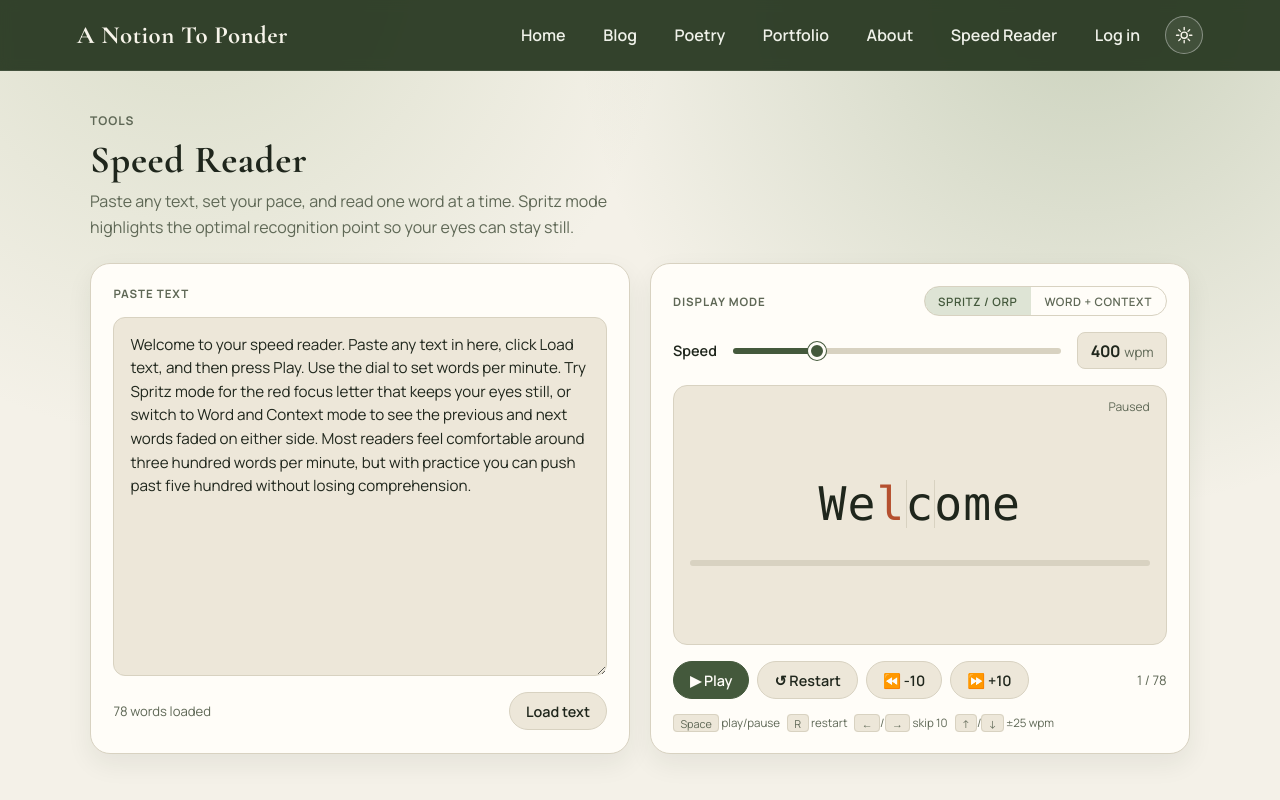
After one commit to abwasker/MyWebsite, a Django app: page /speed-reader/ in a window 1280 px wide. The commit adds this page. Run offline with Django 5.2, Linux system fonts and the light colour scheme.

Commit message:
Added a speed reader page.

```diff
--- a/Website/Website/urls.py
+++ b/Website/Website/urls.py
@@ -26,6 +26,7 @@ urlpatterns = [
     path("", blog_views.landing_page, name="home"),
     path("portfolio/", blog_views.portfolio_page, name="portfolio"),
     path("about/", blog_views.about_page, name="about"),
+    path("speed-reader/", blog_views.speed_reader_page, name="speed-reader"),
     path("resume/", blog_views.resume_page, name="resume"),
     path("accounts/signup/", blog_views.signup_view, name="signup"),
     path("accounts/", include("django.contrib.auth.urls")),
--- a/Website/blog/views.py
+++ b/Website/blog/views.py
@@ -70,6 +70,10 @@ def portfolio_page(request):
 
 def about_page(request):
     return render(request, "about.html")
+
+
+def speed_reader_page(request):
+    return render(request, "speedreader.html")
 
 
 def resume_page(request):
--- /dev/null
+++ b/Website/static/speedreader.css
@@ -0,0 +1,361 @@
+/* Speed Reader — reskinned to the site's rustic theme.
+   All colors come from the app.css theme variables so it follows light/dark.
+   Scoped under #speed-reader-page; `background: transparent` keeps the
+   dark-mode <main> panel from showing square corners behind the cards. */
+
+#speed-reader-page {
+  background: transparent;
+  display: flex;
+  flex-direction: column;
+  gap: 1.4rem;
+
+  /* Local accents derived from the theme palette. */
+  --sr-accent: var(--olive-700);
+  --sr-accent-soft: color-mix(in srgb, var(--olive-500) 22%, transparent);
+  --sr-good: var(--olive-500);
+  --sr-orp: #b5502f; /* warm rust focus letter, tuned per theme below */
+}
+
+[data-theme="dark"] #speed-reader-page {
+  --sr-orp: #e08a5f;
+}
+
+/* Intro */
+.sr-intro {
+  display: grid;
+  gap: 0.3rem;
+}
+.sr-eyebrow {
+  margin: 0;
+  color: var(--muted);
+  font-weight: 700;
+  text-transform: uppercase;
+  letter-spacing: 0.08em;
+  font-size: 0.75rem;
+}
+.sr-intro h2 {
+  margin: 0.1rem 0;
+  font-size: clamp(1.9rem, 3vw, 2.6rem);
+}
+.sr-intro p {
+  margin: 0;
+  max-width: 60ch;
+  color: var(--muted);
+  line-height: 1.6;
+}
+
+/* Layout */
+.sr-grid {
+  display: grid;
+  grid-template-columns: 1fr 1fr;
+  gap: 1.2rem;
+  align-items: stretch;
+}
+
+.sr-card {
+  background: var(--panel);
+  border: 1px solid var(--border);
+  border-radius: 20px;
+  padding: 1.4rem;
+  box-shadow: 0 10px 26px var(--card-shadow);
+  display: flex;
+  flex-direction: column;
+  gap: 1rem;
+  min-width: 0;
+}
+
+.sr-card label {
+  font-size: 0.72rem;
+  text-transform: uppercase;
+  letter-spacing: 0.08em;
+  color: var(--muted);
+  font-weight: 700;
+}
+
+/* Input pane */
+textarea#textInput {
+  flex: 1;
+  min-height: 300px;
+  background: var(--bg-soft);
+  color: var(--text);
+  border: 1px solid var(--border);
+  border-radius: 12px;
+  padding: 0.9rem 1rem;
+  font-size: 0.95rem;
+  line-height: 1.55;
+  font-family: inherit;
+  resize: vertical;
+}
+textarea#textInput:focus {
+  outline: none;
+  border-color: var(--sr-accent);
+}
+.sr-input-foot {
+  display: flex;
+  align-items: center;
+  justify-content: space-between;
+  gap: 0.8rem;
+}
+
+/* Meta text */
+.sr-meta {
+  color: var(--muted);
+  font-size: 0.82rem;
+}
+.sr-spacer {
+  flex: 1;
+}
+
+/* Mode toggle + speed dial rows */
+.small-row {
+  display: flex;
+  gap: 0.8rem;
+  align-items: center;
+  justify-content: space-between;
+  flex-wrap: wrap;
+}
+.dial-row {
+  display: flex;
+  align-items: center;
+  gap: 0.9rem;
+}
+.sr-speed-label {
+  text-transform: none !important;
+  letter-spacing: 0 !important;
+  color: var(--text) !important;
+  font-size: 0.9rem !important;
+  font-weight: 600 !important;
+}
+
+.wpm-display {
+  background: var(--bg-soft);
+  border: 1px solid var(--border);
+  border-radius: 8px;
+  padding: 0.4rem 0.75rem;
+  font-variant-numeric: tabular-nums;
+  font-weight: 700;
+  min-width: 88px;
+  text-align: center;
+  color: var(--text);
+}
+.wpm-display small {
+  color: var(--muted);
+  font-weight: 400;
+  margin-left: 0.25rem;
+}
+
+/* Range slider */
+input[type="range"]#wpm {
+  -webkit-appearance: none;
+  appearance: none;
+  flex: 1;
+  height: 6px;
+  border-radius: 3px;
+  background: linear-gradient(
+    to right,
+    var(--sr-accent) 0%,
+    var(--sr-accent) var(--fill, 25%),
+    var(--border) var(--fill, 25%),
+    var(--border) 100%
+  );
+  outline: none;
+}
+input[type="range"]#wpm::-webkit-slider-thumb {
+  -webkit-appearance: none;
+  appearance: none;
+  width: 18px;
+  height: 18px;
+  border-radius: 50%;
+  background: var(--sr-accent);
+  border: 3px solid var(--panel);
+  cursor: pointer;
+  box-shadow: 0 0 0 1px var(--sr-accent);
+}
+input[type="range"]#wpm::-moz-range-thumb {
+  width: 18px;
+  height: 18px;
+  border-radius: 50%;
+  background: var(--sr-accent);
+  border: 3px solid var(--panel);
+  cursor: pointer;
+}
+
+/* Reader stage */
+.reader {
+  background: var(--bg-soft);
+  border: 1px solid var(--border);
+  border-radius: 14px;
+  flex: 1;
+  display: flex;
+  flex-direction: column;
+  align-items: center;
+  justify-content: center;
+  padding: 2rem 1rem;
+  min-height: 260px;
+  position: relative;
+}
+.reader-stage {
+  width: 100%;
+  display: flex;
+  align-items: center;
+  justify-content: center;
+  position: relative;
+  min-height: 80px;
+}
+.reader-stage::before,
+.reader-stage::after {
+  content: "";
+  position: absolute;
+  width: 1px;
+  height: 60%;
+  background: var(--border);
+  top: 20%;
+}
+.reader-stage::before { left: 50%; transform: translateX(-14px); }
+.reader-stage::after  { left: 50%; transform: translateX(14px); }
+
+.word-spritz {
+  font-family: "SF Mono", Menlo, Consolas, monospace;
+  font-size: clamp(2rem, 6vw, 2.9rem);
+  font-weight: 500;
+  letter-spacing: 1px;
+  display: flex;
+  align-items: baseline;
+  line-height: 1;
+}
+.word-spritz .pre,
+.word-spritz .post { color: var(--text); }
+.word-spritz .orp { color: var(--sr-orp); }
+.word-spritz .pre { text-align: right; }
+
+.word-ctx {
+  display: flex;
+  align-items: baseline;
+  justify-content: center;
+  gap: 1.5rem;
+  width: 100%;
+}
+.word-ctx .side {
+  color: var(--muted);
+  opacity: 0.55;
+  font-size: 1.3rem;
+  flex: 1;
+  text-align: right;
+  white-space: nowrap;
+  overflow: hidden;
+  text-overflow: ellipsis;
+}
+.word-ctx .side.right { text-align: left; }
+.word-ctx .center {
+  font-size: clamp(1.8rem, 5vw, 2.5rem);
+  font-weight: 700;
+  color: var(--text);
+  white-space: nowrap;
+}
+
+.reader-status {
+  position: absolute;
+  top: 0.75rem;
+  right: 1rem;
+  font-size: 0.75rem;
+  color: var(--muted);
+  font-variant-numeric: tabular-nums;
+}
+.reader-status.playing { color: var(--sr-good); }
+
+.progress {
+  margin-top: 1rem;
+  height: 6px;
+  background: var(--border);
+  border-radius: 3px;
+  cursor: pointer;
+  position: relative;
+  overflow: hidden;
+  width: 100%;
+}
+.progress-fill {
+  height: 100%;
+  background: var(--sr-accent);
+  width: 0%;
+  transition: width 80ms linear;
+}
+
+/* Controls */
+.controls {
+  display: flex;
+  gap: 0.5rem;
+  flex-wrap: wrap;
+  align-items: center;
+}
+#speed-reader-page button {
+  background: var(--bg-soft);
+  color: var(--text);
+  border: 1px solid var(--border);
+  border-radius: 999px;
+  padding: 0.55rem 1rem;
+  font-size: 0.9rem;
+  cursor: pointer;
+  font-family: inherit;
+  font-weight: 600;
+  transition: border-color 0.15s ease, color 0.15s ease, transform 0.05s ease;
+}
+#speed-reader-page button:hover {
+  border-color: var(--sr-accent);
+  color: var(--sr-accent);
+}
+#speed-reader-page button:active { transform: translateY(1px); }
+#speed-reader-page button:disabled { opacity: 0.4; cursor: not-allowed; }
+#speed-reader-page button.primary {
+  background: var(--sr-accent);
+  color: var(--panel);
+  border-color: var(--sr-accent);
+}
+#speed-reader-page button.primary:hover {
+  color: var(--panel);
+  opacity: 0.9;
+}
+
+/* Mode toggle group */
+.toggle-group {
+  display: inline-flex;
+  border: 1px solid var(--border);
+  border-radius: 999px;
+  overflow: hidden;
+}
+.toggle-group button {
+  border: none !important;
+  border-radius: 0 !important;
+  padding: 0.4rem 0.85rem !important;
+  background: transparent !important;
+  color: var(--muted) !important;
+  font-size: 0.72rem !important;
+  text-transform: uppercase;
+  letter-spacing: 0.05em;
+  font-weight: 700;
+}
+.toggle-group button.active {
+  background: var(--sr-accent-soft) !important;
+  color: var(--sr-accent) !important;
+}
+.toggle-group button:hover { color: var(--text) !important; }
+.toggle-group button.active:hover { color: var(--sr-accent) !important; }
+
+/* Keyboard hint */
+.keyboard-hint {
+  font-size: 0.72rem;
+  color: var(--muted);
+}
+.keyboard-hint kbd {
+  background: var(--bg-soft);
+  border: 1px solid var(--border);
+  border-radius: 4px;
+  padding: 0.05rem 0.4rem;
+  font-size: 0.68rem;
+  font-family: inherit;
+}
+
+@media (max-width: 880px) {
+  .sr-grid {
+    grid-template-columns: 1fr;
+  }
+}
--- /dev/null
+++ b/Website/static/speedreader.js
@@ -0,0 +1,239 @@
+(function() {
+  const STORAGE_KEY = "speedReader.settings.v1";
+  let words = [];
+  let index = 0;
+  let playing = false;
+  let timer = null;
+  let mode = "spritz";
+  let wpm = 400;
+
+  const textInput = document.getElementById("textInput");
+  const loadBtn   = document.getElementById("loadBtn");
+  const wpmSlider = document.getElementById("wpm");
+  const wpmValue  = document.getElementById("wpmValue");
+  const stage     = document.getElementById("stage");
+  const playBtn   = document.getElementById("playBtn");
+  const restartBtn= document.getElementById("restartBtn");
+  const back10Btn = document.getElementById("back10Btn");
+  const fwd10Btn  = document.getElementById("fwd10Btn");
+  const progress  = document.getElementById("progress");
+  const progressFill = document.getElementById("progressFill");
+  const positionEl   = document.getElementById("position");
+  const statusEl     = document.getElementById("status");
+  const wordCountEl  = document.getElementById("wordCount");
+  const modeToggle   = document.getElementById("modeToggle");
+
+  function loadSettings() {
+    try {
+      const raw = localStorage.getItem(STORAGE_KEY);
+      if (!raw) return;
+      const s = JSON.parse(raw);
+      if (typeof s.wpm === "number") wpm = clampWpm(s.wpm);
+      if (s.mode === "spritz" || s.mode === "context") mode = s.mode;
+    } catch (e) {}
+  }
+  function saveSettings() {
+    try { localStorage.setItem(STORAGE_KEY, JSON.stringify({ wpm, mode })); }
+    catch (e) {}
+  }
+  function clampWpm(v) {
+    v = Number(v) || 400;
+    return Math.max(50, Math.min(1500, Math.round(v / 10) * 10));
+  }
+  function orpIndex(word) {
+    const len = word.length;
+    if (len <= 1) return 0;
+    if (len <= 5) return 1;
+    if (len <= 9) return 2;
+    if (len <= 13) return 3;
+    return 4;
+  }
+  function tokenize(text) {
+    return text.replace(/\s+/g, " ").trim().split(" ").filter(Boolean);
+  }
+  function delayMultiplier(word) {
+    if (!word) return 1;
+    // Length-based slowdown: gentle ramp that grows with word length.
+    // 1-5 chars: 1.00x   (no slowdown)
+    // 6 chars : 1.05x
+    // 8 chars : 1.15x
+    // 10 chars: 1.25x
+    // 12 chars: 1.35x
+    // 15 chars: 1.50x  (capped)
+    const len = word.replace(/[^A-Za-z0-9'’-]/g, "").length || word.length;
+    let mult = 1 + Math.max(0, len - 5) * 0.05;
+    if (mult > 1.5) mult = 1.5;
+    // Punctuation pauses stack on top of length slowdown.
+    if (/[.!?]$/.test(word)) mult *= 2.0;        // sentence end
+    else if (/[,;:]$/.test(word)) mult *= 1.4;   // phrase end
+    return mult;
+  }
+  function escapeHtml(s) {
+    return String(s)
+      .replace(/&/g, "&amp;").replace(/</g, "&lt;").replace(/>/g, "&gt;");
+  }
+  function render() {
+    const word = words[index] || "";
+    if (!word) {
+      stage.innerHTML = '<div class="word-spritz"><span class="pre"></span><span class="orp">·</span><span class="post"></span></div>';
+      updateProgress();
+      return;
+    }
+    if (mode === "spritz") {
+      const i = orpIndex(word);
+      const pre  = word.slice(0, i);
+      const orp  = word.charAt(i);
+      const post = word.slice(i + 1);
+      stage.innerHTML =
+        '<div class="word-spritz">' +
+          '<span class="pre">'  + escapeHtml(pre)  + '</span>' +
+          '<span class="orp">'  + escapeHtml(orp)  + '</span>' +
+          '<span class="post">' + escapeHtml(post) + '</span>' +
+        '</div>';
+    } else {
+      const prev = words[index - 1] || "";
+      const next = words[index + 1] || "";
+      stage.innerHTML =
+        '<div class="word-ctx">' +
+          '<span class="side left">'  + escapeHtml(prev) + '</span>' +
+          '<span class="center">'     + escapeHtml(word) + '</span>' +
+          '<span class="side right">' + escapeHtml(next) + '</span>' +
+        '</div>';
+    }
+    updateProgress();
+  }
+  function updateProgress() {
+    const total = words.length || 0;
+    const cur = total ? Math.min(index + 1, total) : 0;
+    positionEl.textContent = cur + " / " + total;
+    const pct = total ? (index / Math.max(total - 1, 1)) * 100 : 0;
+    progressFill.style.width = pct + "%";
+    statusEl.textContent = playing ? "Playing" : (total ? "Paused" : "Ready");
+    statusEl.classList.toggle("playing", playing);
+    wordCountEl.textContent = total + " word" + (total === 1 ? "" : "s") + " loaded";
+  }
+  function updateSliderFill() {
+    const pct = ((wpm - 50) / (1500 - 50)) * 100;
+    wpmSlider.style.setProperty("--fill", pct + "%");
+  }
+  function scheduleNext() {
+    clearTimeout(timer);
+    if (!playing) return;
+    if (index >= words.length) { stop(); return; }
+    const baseMs = 60000 / wpm;
+    const ms = baseMs * delayMultiplier(words[index]);
+    timer = setTimeout(() => {
+      index++;
+      if (index >= words.length) {
+        index = words.length - 1;
+        render();
+        stop();
+        return;
+      }
+      render();
+      scheduleNext();
+    }, ms);
+  }
+  function play() {
+    if (!words.length) return;
+    if (index >= words.length - 1) index = 0;
+    playing = true;
+    playBtn.textContent = "⏸ Pause";
+    render();
+    scheduleNext();
+  }
+  function pause() {
+    playing = false;
+    clearTimeout(timer);
+    playBtn.textContent = "▶ Play";
+    updateProgress();
+  }
+  function stop() { pause(); }
+  function togglePlay() { playing ? pause() : play(); }
+  function restart() { pause(); index = 0; render(); }
+  function skip(n) {
+    if (!words.length) return;
+    index = Math.max(0, Math.min(words.length - 1, index + n));
+    render();
+  }
+  function loadText() {
+    const text = textInput.value.trim();
+    if (!text) { words = []; index = 0; render(); return; }
+    words = tokenize(text);
+    index = 0;
+    pause();
+    render();
+  }
+  function setMode(m) {
+    mode = m;
+    [...modeToggle.querySelectorAll("button")].forEach(b => {
+      b.classList.toggle("active", b.dataset.mode === mode);
+    });
+    saveSettings();
+    render();
+  }
+
+  loadBtn.addEventListener("click", loadText);
+  textInput.addEventListener("keydown", (e) => {
+    if ((e.metaKey || e.ctrlKey) && e.key === "Enter") loadText();
+  });
+  wpmSlider.addEventListener("input", (e) => {
+    wpm = clampWpm(e.target.value);
+    wpmValue.textContent = wpm;
+    updateSliderFill();
+    saveSettings();
+    if (playing) scheduleNext();
+  });
+  modeToggle.addEventListener("click", (e) => {
+    const btn = e.target.closest("button[data-mode]");
+    if (!btn) return;
+    setMode(btn.dataset.mode);
+  });
+  playBtn.addEventListener("click", togglePlay);
+  restartBtn.addEventListener("click", restart);
+  back10Btn.addEventListener("click", () => skip(-10));
+  fwd10Btn.addEventListener("click",  () => skip(10));
+  progress.addEventListener("click", (e) => {
+    if (!words.length) return;
+    const rect = progress.getBoundingClientRect();
+    const pct = (e.clientX - rect.left) / rect.width;
+    index = Math.max(0, Math.min(words.length - 1, Math.round(pct * (words.length - 1))));
+    render();
+  });
+  document.addEventListener("keydown", (e) => {
+    if (document.activeElement === textInput) return;
+    if (e.key === " ") { e.preventDefault(); togglePlay(); }
+    else if (e.key === "r" || e.key === "R") { restart(); }
+    else if (e.key === "ArrowLeft")  { skip(-10); }
+    else if (e.key === "ArrowRight") { skip(10); }
+    else if (e.key === "ArrowUp") {
+      e.preventDefault();
+      wpm = clampWpm(wpm + 25);
+      wpmSlider.value = wpm; wpmValue.textContent = wpm;
+      updateSliderFill(); saveSettings();
+      if (playing) scheduleNext();
+    }
+    else if (e.key === "ArrowDown") {
+      e.preventDefault();
+      wpm = clampWpm(wpm - 25);
+      wpmSlider.value = wpm; wpmValue.textContent = wpm;
+      updateSliderFill(); saveSettings();
+      if (playing) scheduleNext();
+    }
+  });
+
+  loadSettings();
+  wpmSlider.value = wpm;
+  wpmValue.textContent = wpm;
+  updateSliderFill();
+  setMode(mode);
+
+  textInput.value =
+    "Welcome to your speed reader. Paste any text in here, click Load text, " +
+    "and then press Play. Use the dial to set words per minute. Try Spritz " +
+    "mode for the red focus letter that keeps your eyes still, or switch to " +
+    "Word and Context mode to see the previous and next words faded on either " +
+    "side. Most readers feel comfortable around three hundred words per minute, " +
+    "but with practice you can push past five hundred without losing comprehension.";
+  loadText();
+})();
--- a/Website/templates/base.html
+++ b/Website/templates/base.html
@@ -30,6 +30,7 @@
             <a href="{% url 'poetry-home' %}">Poetry</a>
             <a href="{% url 'portfolio' %}">Portfolio</a>
             <a href="{% url 'about' %}">About</a>
+            <a href="{% url 'speed-reader' %}">Speed Reader</a>
             {% if user.is_authenticated %}
             <a href="{% url 'admin:index' %}">Admin</a>
             <form method="post" action="{% url 'logout' %}" class="nav-auth-form">
--- /dev/null
+++ b/Website/templates/speedreader.html
@@ -0,0 +1,75 @@
+{% extends "base.html" %}
+{% load static %}
+
+{% block title %}Speed Reader | A Notion To Ponder{% endblock %}
+
+{% block css_files %}
+<link rel="stylesheet" href="{% static 'speedreader.css' %}?v=1.0" />
+{% endblock %}
+
+{% block content %}
+<main id="speed-reader-page">
+    <section class="sr-intro">
+        <p class="sr-eyebrow">Tools</p>
+        <h2>Speed Reader</h2>
+        <p>
+            Paste any text, set your pace, and read one word at a time. Spritz mode highlights the
+            optimal recognition point so your eyes can stay still.
+        </p>
+    </section>
+
+    <div class="sr-grid">
+        <section class="sr-card sr-input">
+            <label for="textInput">Paste text</label>
+            <textarea id="textInput" placeholder="Paste an article, chapter, email — anything. Then hit Load text and Play."></textarea>
+            <div class="sr-input-foot">
+                <span class="sr-meta" id="wordCount">0 words loaded</span>
+                <button id="loadBtn">Load text</button>
+            </div>
+        </section>
+
+        <section class="sr-card sr-output">
+            <div class="small-row">
+                <label>Display mode</label>
+                <div class="toggle-group" id="modeToggle">
+                    <button data-mode="spritz" class="active">Spritz / ORP</button>
+                    <button data-mode="context">Word + Context</button>
+                </div>
+            </div>
+
+            <div class="dial-row">
+                <label for="wpm" class="sr-speed-label">Speed</label>
+                <input type="range" id="wpm" min="50" max="1500" step="10" value="400">
+                <div class="wpm-display"><span id="wpmValue">400</span><small>wpm</small></div>
+            </div>
+
+            <div class="reader">
+                <div class="reader-status" id="status">Ready</div>
+                <div class="reader-stage" id="stage">
+                    <div class="word-spritz">
+                        <span class="pre"></span><span class="orp">·</span><span class="post"></span>
+                    </div>
+                </div>
+                <div class="progress" id="progress" title="Click to jump">
+                    <div class="progress-fill" id="progressFill"></div>
+                </div>
+            </div>
+
+            <div class="controls">
+                <button id="playBtn" class="primary">▶ Play</button>
+                <button id="restartBtn">↺ Restart</button>
+                <button id="back10Btn">⏪ -10</button>
+                <button id="fwd10Btn">⏩ +10</button>
+                <span class="sr-spacer"></span>
+                <span class="sr-meta" id="position">0 / 0</span>
+            </div>
+
+            <div class="keyboard-hint">
+                <kbd>Space</kbd> play/pause &nbsp; <kbd>R</kbd> restart &nbsp; <kbd>&larr;</kbd>/<kbd>&rarr;</kbd> skip 10 &nbsp; <kbd>&uarr;</kbd>/<kbd>&darr;</kbd> &plusmn;25 wpm
+            </div>
+        </section>
+    </div>
+</main>
+
+<script src="{% static 'speedreader.js' %}?v=1.0"></script>
+{% endblock %}
```
